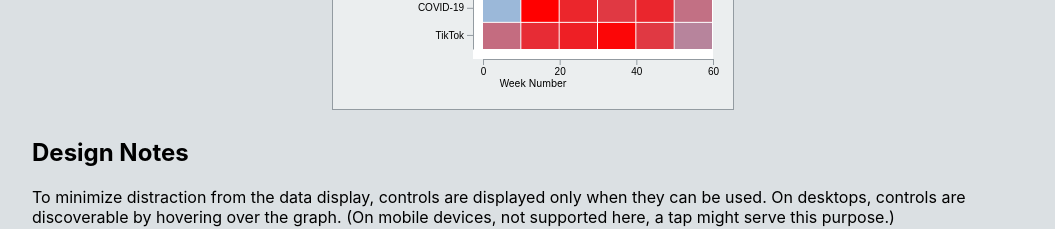
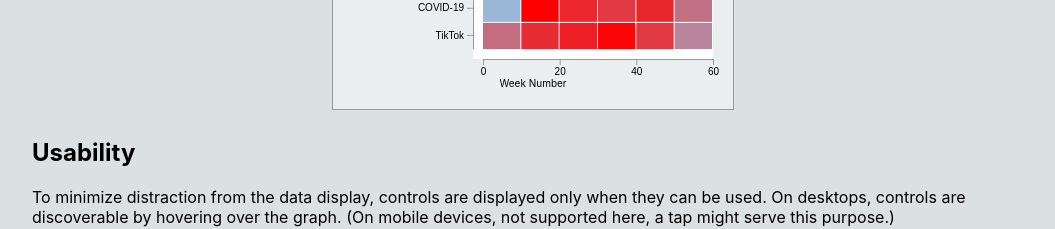
Before and after one commit to hemanrobinson/top-n-binning, a React (Create React App) app: page / in a window 1280 px wide. Shown: the part 2360-2589 px from the top of the page, without its empty margins (108-1163 px from the left). Built offline with nearby package versions, Linux system fonts and the light colour scheme.

Commit message:
Improve title

```diff
--- a/src/App.js
+++ b/src/App.js
@@ -65,7 +65,7 @@ const App = () => {
                 <Heatmap dataSet={ "Trends" } />
             </div>
             <div className="Description">
-                <h2>Design Notes</h2>
+                <h2>Usability</h2>
                 <p>
                 To minimize distraction from the data display, controls are displayed only when they can be used.  On desktops, controls are discoverable by hovering over the graph.  (On mobile devices, not supported here, a tap might serve this purpose.)
                 </p>
```
Also changed, not shown: 1 other file (tests, documents, lock files or other folders).
